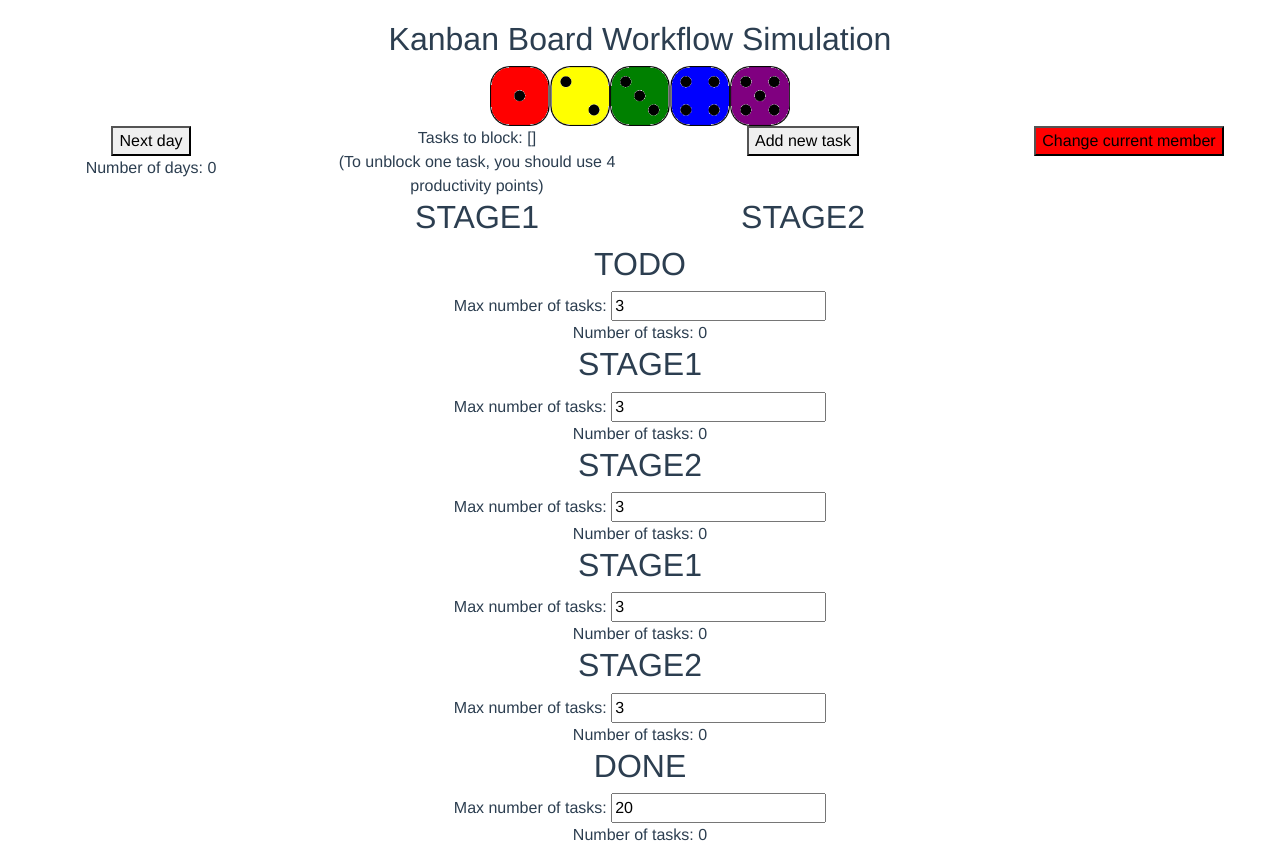
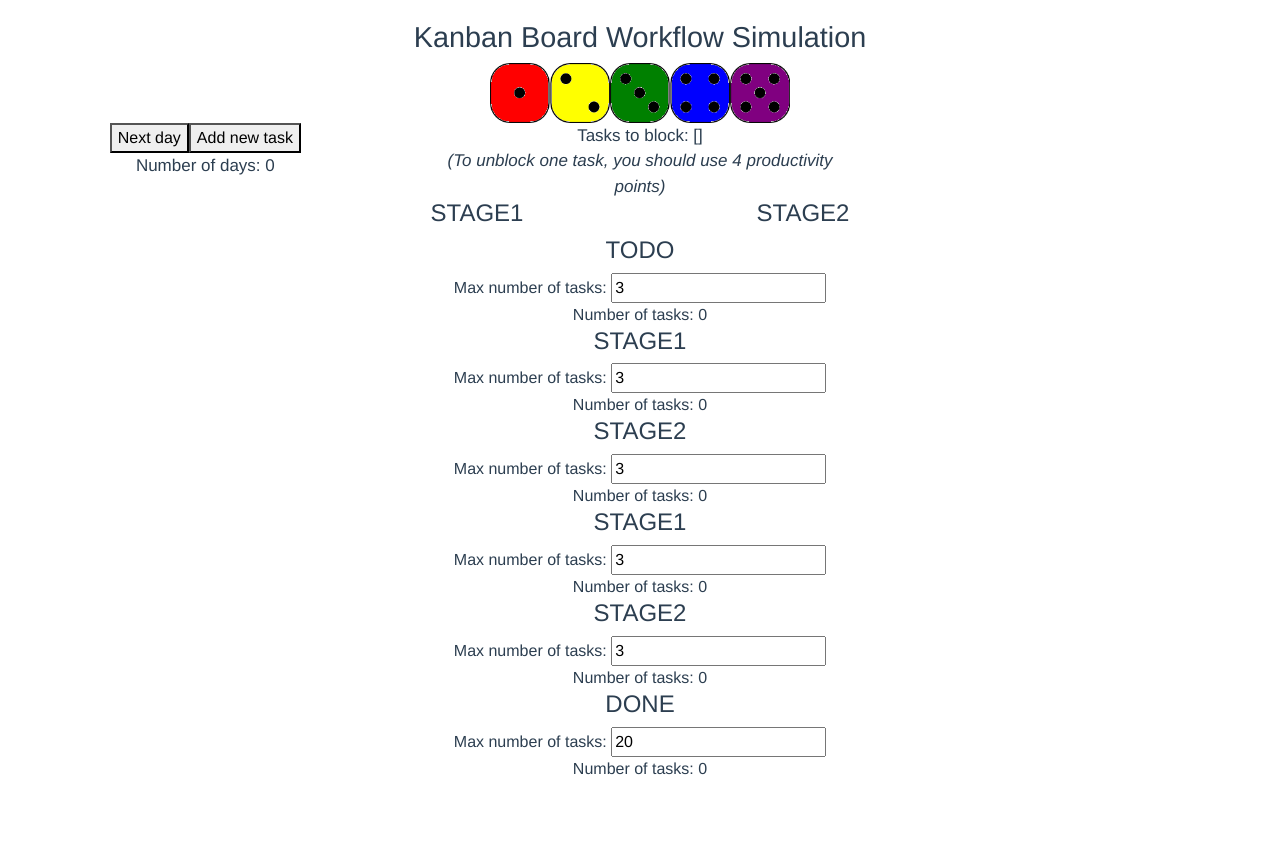
Before and after one commit to zakrzewskib/KanbanWorkflowSimulation, a Vue app: page / in a window 1280 px wide. After the commit the page ends 800 px from the top, so only its background shows below. Built offline with nearby package versions, Linux system fonts and the light colour scheme.

Commit message:
Delete comments and console.logs in App

```diff
--- a/src/App.vue
+++ b/src/App.vue
@@ -1,45 +1,34 @@
 <template>
   <div id="app">
-    <h2>{{ title }}</h2>
-    <img :src="dice1.imgsource" :width="dicesSize" :height="dicesSize" />
-    <img :src="dice2.imgsource" :width="dicesSize" :height="dicesSize" />
-    <img :src="dice3.imgsource" :width="dicesSize" :height="dicesSize" />
-    <img :src="dice4.imgsource" :width="dicesSize" :height="dicesSize" />
-    <img :src="dice5.imgsource" :width="dicesSize" :height="dicesSize" />
+    <h1>{{ title }}</h1>
+    <img :src="dice1.imgsource" :width="dicesSize" :height="dicesSize" alt="dice1"/>
+    <img :src="dice2.imgsource" :width="dicesSize" :height="dicesSize" alt="dice2"/>
+    <img :src="dice3.imgsource" :width="dicesSize" :height="dicesSize" alt="dice3"/>
+    <img :src="dice4.imgsource" :width="dicesSize" :height="dicesSize" alt="dice4"/>
+    <img :src="dice5.imgsource" :width="dicesSize" :height="dicesSize" alt="dice5"/>
     <div>
       <div class="row">
-        <div class="col-3">
-          <button v-on:click="nextDay">
-            Next day
-          </button>
+        <div class="col-4">
+          <div id="buttons">
+            <button v-on:click="nextDay" id="nextDay">
+              Next day
+            </button>
 
-          <div>Number of days: {{ currentDay }}</div>
+            <div id="addNewTask">
+              <AddTask @add-task="addTask" />
+            </div>
+          </div>
+
+          <div id="numberOfDays">Number of days: {{ currentDay }}</div>
         </div>
 
-        <div class="col-3">
-          <!-- <button v-on:click="setBlockers">
-            Block random tasks
-          </button> -->
+        <div class="col-4">
+          <div id="tasksToBlock">Tasks to block: {{ tasksToBlock }}
+            <br>
+            <em> (To unblock one task, you should use 4 productivity points)</em>
+          </div>
 
-          <div>Tasks to block: {{ tasksBlocked }}</div>
-          (To unblock one task, you should use 4 productivity points)
         </div>
-
-        <div class="col-3">
-          <AddTask @add-task="addTask" />
-        </div>
-
-        <div class="col-3">
-          <button v-on:click="changeMemebers" id="changeMemeberGlobal">
-            Change current member
-          </button>
-        </div>
-        <!--
-        <div class="col-2">
-          <button v-on:click="changeProductivity">
-            Change productivity points
-          </button>
-        </div> -->
       </div>
     </div>
 
@@ -127,20 +116,6 @@ export default {
     return {
       title: "Kanban Board Workflow Simulation",
       tasks: [
-        // {
-        //   id: Math.random(),
-        //   name: "Normal task",
-        //   urgent: false,
-        //   fixedDate: false,
-        //   blocked: false,
-        // },
-        // {
-        //   id: Math.random(),
-        //   name: "Urgent task",
-        //   urgent: true,
-        //   fixedDate: false,
-        //   blocked: false,
-        // },
       ],
       counters: [0, 0, 0, 0, 0, 0],
       maxTasks: [3, 3, 3, 3, 3, 20],
@@ -154,6 +129,7 @@ export default {
 
       currentMemeber: 1,
       numberOfMemebers: 5,
+
       colors: ["red", "yellow", "green", "blue", "purple"],
 
       dicesRed: [
@@ -173,7 +149,6 @@ export default {
           imgsource: require("./assets/dices/red/5.png"),
         },
       ],
-
       dicesYellow: [
         {
           imgsource: require("./assets/dices/yellow/1.png"),
@@ -191,7 +166,6 @@ export default {
           imgsource: require("./assets/dices/yellow/5.png"),
         },
       ],
-
       dicesGreen: [
         {
           imgsource: require("./assets/dices/green/1.png"),
@@ -243,7 +217,6 @@ export default {
           imgsource: require("./assets/dices/purple/5.png"),
         },
       ],
-
       dice1: {
         imgsource: require("./assets/dices/red/1.png"),
       },
@@ -261,8 +234,7 @@ export default {
       },
 
       dicesSize: 60,
-      test: "./assets/dices/5.png",
-      tasksBlocked: [],
+      tasksToBlock: [],
       currentDate: new Date(),
       currentDay: 0,
     };
@@ -271,7 +243,6 @@ export default {
   methods: {
     changeStyleIfMoreThanMax(counter, option, maxTasks) {
       var elementId = "col".concat(option, "counter");
-      console.log(elementId);
       if (counter >= maxTasks) {
         document.getElementById(elementId).style.color = "red";
       } else {
@@ -314,10 +285,6 @@ export default {
         idToInt,
         this.maxTasks[idToInt - 1]
       );
-
-      if (idToInt == 6) {
-        console.log("done!");
-      }
     },
 
     left1() {
@@ -356,7 +323,6 @@ export default {
       } else {
         this.currentMemeber = 1;
       }
-
       document.getElementById(
         "changeMemeberGlobal"
       ).style.background = this.colors[this.currentMemeber - 1];
@@ -368,8 +334,6 @@ export default {
       for (i = 0; i < this.numberOfMemebers; i++) {
         random[i] = Math.floor(Math.random() * (this.numberOfMemebers - 1));
       }
-      console.log(random);
-
       this.dice1.imgsource = this.dicesRed[random[0]].imgsource;
       this.dice2.imgsource = this.dicesYellow[random[1]].imgsource;
       this.dice3.imgsource = this.dicesGreen[random[2]].imgsource;
@@ -387,12 +351,10 @@ export default {
           j++;
         }
       }
-      this.tasksBlocked = toBlock;
-      // alert("You should block tasks with id: " + JSON.stringify(toBlock));
+      this.tasksToBlock = toBlock;
     },
 
     nextDay() {
-      // this.currentDate.add(1).day();
       this.currentDay++;
       this.changeProductivity();
       this.setBlockers();
@@ -415,13 +377,32 @@ export default {
   -moz-osx-font-smoothing: grayscale;
   text-align: center;
   color: #2c3e50;
-  /* margin-top: 60px; */
   margin-top: 20px;
 }
+
 @import "./styles/flexboxstyles.css";
 @import "./styles/columnstyles.css";
 
 #changeMemeberGlobal {
   background: red;
 }
+
+#nextDay,
+#addNewTask {
+  display: inline-block;
+}
+
+h1 {
+  font-size: 1.8rem;
+}
+
+
+h2 {
+  font-size: 1.5rem;
+}
+
+#numberOfDays, #tasksToBlock {
+  font-size: 17px;
+}
+
 </style>
```
